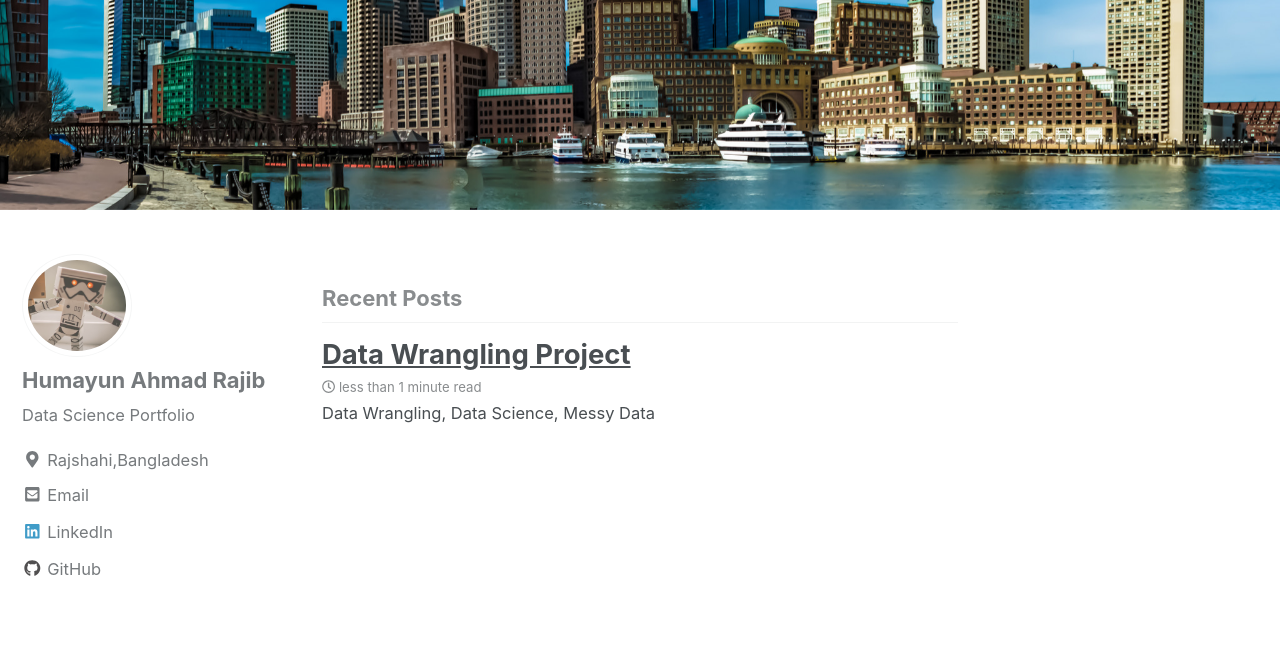
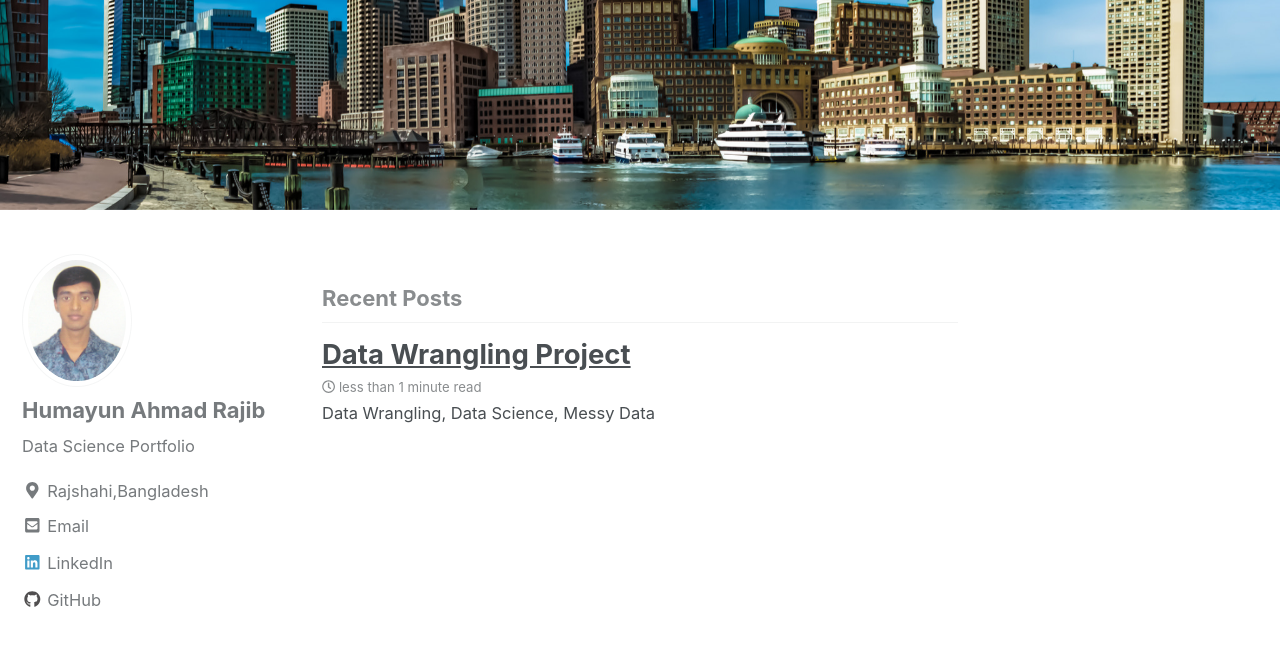
Before and after one commit to humayun-ahmad/humayun-ahmad.github.io, a Jekyll site: the page built from index.html, in a window 1280 px wide and 900 px high, scrolled down 398 px. Shown: the top 646 px of the window. Built offline with Jekyll 4.4.1, drawn with Linux system fonts in a browser that asks for light colours; nearby versions of some CDN libraries; the list of posts is cut into pages by our own code.

Commit message:
add some pic

```diff
--- a/_config.yml
+++ b/_config.yml
@@ -85,7 +85,7 @@ analytics:
 # Site Author
 author:
   name             : "Humayun Ahmad Rajib"
-  avatar           : "/images/bio-pic-2.jpg" # path of avatar image, e.g. "/assets/images/bio-photo.jpg"
+  avatar           : "/images/Bio-pic.jpg" # path of avatar image, e.g. "/assets/images/bio-photo.jpg"
   bio              : "Data Science Portfolio"
   location         : "Rajshahi,Bangladesh"
   email            : "humayun.ahmad.rajib@gmail.com"
```
